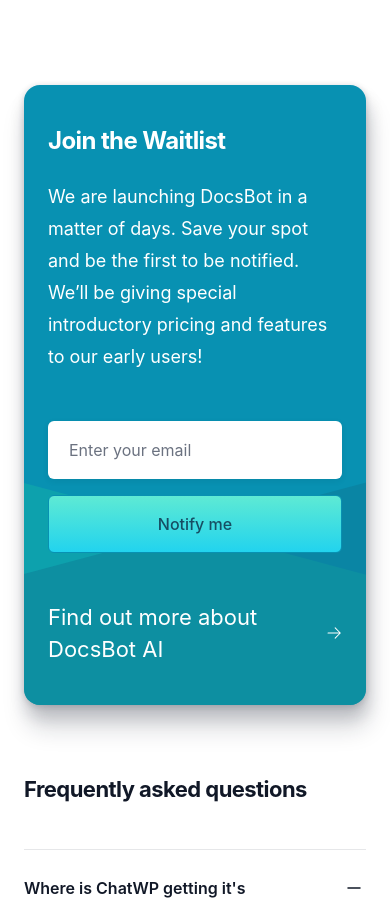
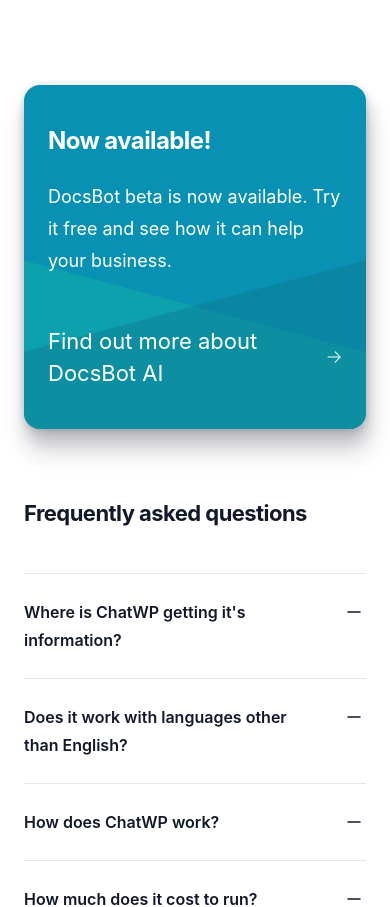
Before and after one commit to uglyrobot/wp-chat-site, a Next.js app: page / in a window 390 px wide. Shown: the part 3620-4527 px from the top of the page. Built offline with nearby package versions, Linux system fonts and the light colour scheme.

Commit message:
Update waitlist links

```diff
--- a/src/components/Faq.jsx
+++ b/src/components/Faq.jsx
@@ -33,7 +33,7 @@
   },
   {
     question: "Do you have an API I can use?",
-    answer: "Not currently for the full chat (internal API is limited), but you can use our embeddings API to build your own tools on top of our index. Contact us for details. Join our waitlist to be notified when we launch the API for creating custom chatbots for your own documentation."
+    answer: "Not currently for the full chat (internal API is limited), but you can use our embeddings API to build your own tools on top of our index. Contact us for details. Try DocsBot API for creating custom chatbots for your own documentation."
   },
   {
     question: "What are your privacy protections?",
--- a/src/components/Signup.jsx
+++ b/src/components/Signup.jsx
@@ -97,52 +97,12 @@
             <div className="relative">
               <div className="sm:text-center">
                 <h2 className="text-3xl font-bold tracking-tight text-white sm:text-4xl">
-                  Join the Waitlist
+                  Now available!
                 </h2>
                 <p className="mx-auto mt-6 max-w-2xl text-lg text-white">
-                  We are launching DocsBot in a matter of days. Save your spot and be
-                  the first to be notified. We&rsquo;ll be giving special
-                  introductory pricing and features to our early users!
+                  DocsBot beta is now available. Try it free and see how it can help your business.
                 </p>
               </div>
-              {submitted ? (
-                <div className="mt-12 sm:mx-auto sm:flex sm:max-w-lg">
-                  <div className="min-w-0 flex-1">
-                    <p className="text-center text-2xl font-medium text-white">
-                      Thanks for signing up! We'll be in touch soon.
-                    </p>
-                  </div>
-                </div>
-              ) : (
-                <form
-                  action="#"
-                  className="mt-12 sm:mx-auto sm:flex sm:max-w-lg"
-                  onSubmit={handleSubmit}
-                >
-                  <div className="min-w-0 flex-1">
-                    <label htmlFor="cta-email" className="sr-only">
-                      Email address
-                    </label>
-                    <input
-                      id="cta-email"
-                      type="email"
-                      value={email}
-                      required
-                      onChange={(e) => setEmail(e.target.value)}
-                      className="block w-full rounded-md border border-transparent px-5 py-3 text-base text-gray-900 placeholder-gray-500 shadow-sm focus:border-transparent focus:outline-none focus:ring-2 focus:ring-white focus:ring-offset-2 focus:ring-offset-cyan-600"
-                      placeholder="Enter your email"
-                    />
-                  </div>
-                  <div className="mt-4 sm:mt-0 sm:ml-3">
-                    <button
-                      type="submit"
-                      className="shadow block w-full rounded-md border border-cyan-600 bg-gradient-to-b from-teal-300 to-cyan-400 px-5  py-3 text-center text-base font-medium text-cyan-900 hover:bg-teal-200 hover:from-teal-200 hover:to-cyan-300 focus:outline-none focus:ring-2 focus:ring-white focus:ring-offset-2 focus:ring-offset-cyan-600 sm:px-10"
-                    >
-                      Notify me
-                    </button>
-                  </div>
-                </form>
-              )}
               <div className="mt-12 sm:mx-auto sm:flex sm:max-w-lg">
                 <Link
                   href="https://docsbot.ai"
--- a/src/pages/index.jsx
+++ b/src/pages/index.jsx
@@ -213,10 +213,10 @@
                 />
               </Link>
                   <a
-                    href="#signup"
+                    href="https://docsbot.ai"
                     className="inline-flex items-center rounded-md border border-transparent bg-gray-600 px-6 py-3 text-base font-medium text-white hover:bg-gray-700"
                   >
-                    Waitlist
+                    Create your own
                   </a>
                 </div>
               </nav>
```
